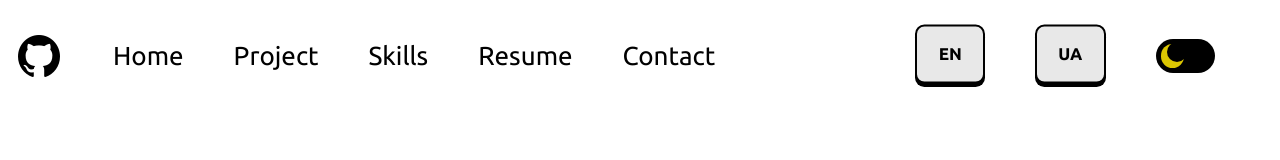
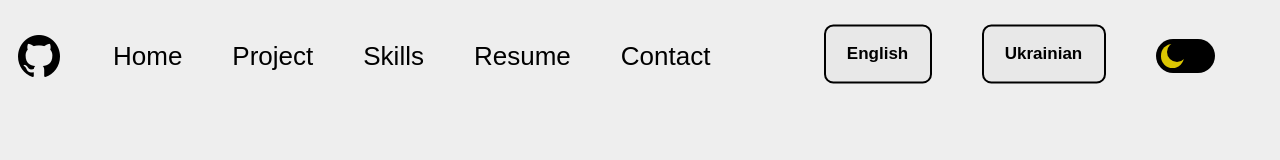
Before and after one commit to vova13112002/Portfolio-V1.0, a website: page app/index.html in a window 1280 px wide. Drawn offline with nearby package versions, Linux system fonts and the light colour scheme; files that its build step writes are made by us from their sources.

Commit message:
zminu v temi

```diff
--- a/app/index.html
+++ b/app/index.html
@@ -57,15 +57,17 @@
           </ul>
           <ul class="menu__list menu-right">
             <li class="menu__list-item">
-              <button class="header__btn" data-btn="en">
-                <span class="button_top" data-lang="home_page-6"> EN
-                </span>
+              <button class="header__btn" data-btn="en" data-lang="home_page-6">
+                EN
+
               </button>
+              <!-- <button class="header__btn" data-btn="ua">Ru</button>
+                    <button class="header__btn" data-btn="en">En</button> -->
             </li>
             <li class="menu__list-item ">
-              <button class="header__btn" data-btn="ua">
-                <span class="button_top" data-lang="home_page-7"> UA
-                </span>
+              <button class="header__btn" data-btn="ua" data-lang="home_page-7">
+                UA
+
               </button>
 
             </li>
--- a/app/js/main.js
+++ b/app/js/main.js
@@ -24,6 +24,18 @@ const addDarkClassToHTML = () => {
       document.querySelector('html').classList.remove('dark');
     }
 
+    if (window.matchMedia && window.matchMedia('(prefers-color-scheme: dark)').matches) {
+      isDarkTheme = true;
+      // Оновлюємо відображення кнопки переключення теми
+      document.getElementById("myImage").src = "images/github_light.png";
+      document.querySelector('.themetoggle span').textContent = 'light_mode';
+    } else {
+      isDarkTheme = false;
+      // Оновлюємо відображення кнопки переключення теми
+      document.getElementById("myImage").src = "images/github.svg";
+      document.querySelector('.themetoggle span').textContent = 'dark_mode';
+    }
+
   } catch (err) { }
 }
 
@@ -48,13 +60,14 @@ function changeTheme(isChecked) {
   }
 }
 
+
 //Зміна мови
 
 const langButtons = document.querySelectorAll("[data-btn]");
 const allLangs = ["ua", "en",];
 const currentPathName = window.location.pathname;
 let currentLang =
-  localStorage.getItem("language") || checkBrowserLang() || "ua";
+  localStorage.getItem("language") || checkBrowserLang() || "en";
 let currentTexts = {};
 
 const homeTexts = {
@@ -91,36 +104,36 @@ const homeTexts = {
 
   "home_page-6": {
     ua: "Англійська",
-    en: "EN",
+    en: "English",
 
   }, "home_page-7": {
     ua: "Українська",
-    en: "UA",
+    en: "Ukrainian",
 
   },
 };
-const anotherTexts = {
-  "another_page-title": {
-    ua: "",
-    en: "",
-  },
-  "another_page-1": {
-    ua: "",
-    en: "",
-  },
-  "another_page-2": {
-    Uint16Array: "",
-    en: "",
-  },
-  "another_page-3": {
-    ua: "",
-    en: "",
-  },
-  "another_page-4": {
-    ua: "",
-    en: "",
-  },
-};
+// const anotherTexts = {
+//   "another_page-title": {
+//     ua: "",
+//     en: "",
+//   },
+//   "another_page-1": {
+//     ua: "",
+//     en: "",
+//   },
+//   "another_page-2": {
+//     Uint16Array: "",
+//     en: "",
+//   },
+//   "another_page-3": {
+//     ua: "",
+//     en: "",
+//   },
+//   "another_page-4": {
+//     ua: "",
+//     en: "",
+//   },
+// };
 
 // Проверка пути страницы сайта
 function checkPagePathName() {
@@ -128,9 +141,9 @@ function checkPagePathName() {
     case "/index.html":
       currentTexts = homeTexts;
       break;
-    case "/another_page.html":
-      currentTexts = anotherTexts;
-      break;
+    // case "/another_page.html":
+    //   currentTexts = anotherTexts;
+    //   break;
 
     default:
       currentTexts = homeTexts;
@@ -186,7 +199,7 @@ function checkActiveLangButton() {
 
     default:
       document
-        .querySelector('[data-btn="ua"]')
+        .querySelector('[data-btn="en"]')
         .classList.add("header__btn_active");
       break;
   }
--- a/app/scss/_global.scss
+++ b/app/scss/_global.scss
@@ -6,8 +6,13 @@ body {
 
 
   font-family: 'Ubuntu', sans-serif;
-  background-color: var(--var-bgcolor);
-  color: var(--var-fontcolor);
+  // background-color: var(--var-bgcolor);
+  // color: var(--var-fontcolor);
+  font-size: 18px;
+  font-family: sans-serif;
+  background: #eee;
+  color: #000;
+
 }
 
 .wrapper {
--- a/app/scss/style.scss
+++ b/app/scss/style.scss
@@ -206,9 +206,6 @@
   border: none;
   border-radius: var(--button_radius);
   background: var(--button_outline_color);
-}
-
-.button_top {
   display: block;
   box-sizing: border-box;
   border: 2px solid var(--button_outline_color);
@@ -220,12 +217,14 @@
   transition: transform 0.1s ease;
 }
 
-.header__btn:hover .button_top {
+.button_top {}
+
+.header__btn:hover {
   /* Pull the button upwards when hovered */
   transform: translateY(-0.33em);
 }
 
-.header__btn:active .button_top {
+.header__btn:active {
   /* Push the button downwards when pressed */
   transform: translateY(0);
 }
```
Also changed, not shown: app/css/style.min.css, app/js/main.min.js.
